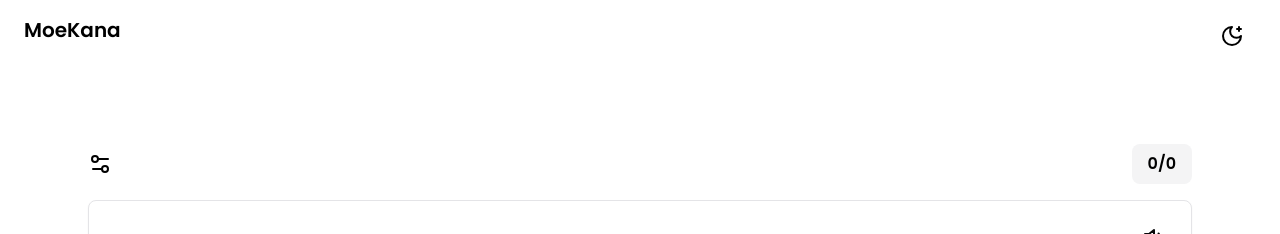
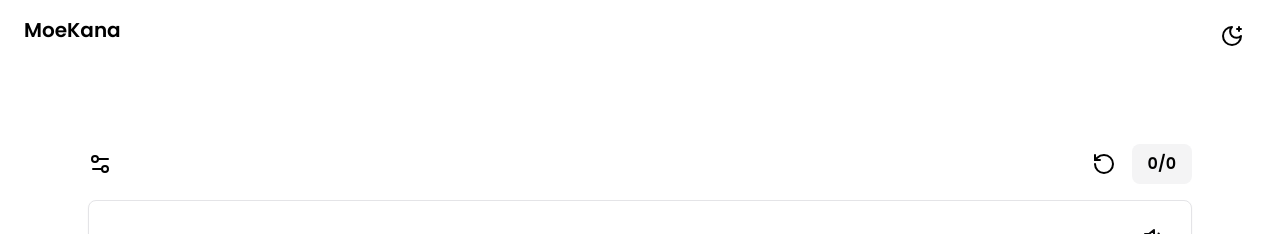
Before and after one commit to destructo570/moe-kana, a Next.js app: page /app in a window 1280 px wide. Shown: the top 234 px of the page. Built offline with nearby package versions, Linux system fonts and the light colour scheme.

Commit message:
feat: add reset button

```diff
--- a/app/app/page.tsx
+++ b/app/app/page.tsx
@@ -6,6 +6,8 @@ import { GameSession } from "@/models/interfaces/GameSession.interface";
 import { getSelectedOptions } from "@/lib/utils";
 import Settings from "@/components/moekana/settings/Settings";
 import { DEFAULT_SELECTED_KANA_GROUPS } from "@/lib/constants";
+import { RotateCcw } from "lucide-react";
+import ConfirmationDialog from "@/components/reusable/ConfirmationDialog";
 
 const Page: React.FC = () => {
   const [session, setSession] = useState<GameSession>({
@@ -15,6 +17,8 @@ const Page: React.FC = () => {
       selected_options: DEFAULT_SELECTED_KANA_GROUPS,
     },
   });
+  const [reset_dialog, setResetDialog] = useState<boolean>(false);
+  const [is_reset, setIsReset] = useState<boolean>(false);
 
   const updateSessionHandler = useCallback((is_right_answer: boolean) => {
     setSession((prev) => {
@@ -44,16 +48,43 @@ const Page: React.FC = () => {
     });
   };
 
+  const resetSession = () => {
+    setSession((prev) => ({
+      ...prev,
+      right_answer_count: 0,
+      total_answer_count: 0,
+    }));
+    setIsReset((prev) => !prev);
+    setResetDialog(false);
+  };
+
   return (
     <main className="min-h-screen flex flex-col items-center p-6 max-w-6xl mx-auto">
       <section className="mt-12 mb-12 w-full">
         <div className="flex justify-between">
           <Settings onConfirm={updateSettings} />
-          <h3 className="px-4 py-2 bg-zinc-100 dark:bg-zinc-800 font-bold rounded-lg">{`${session.right_answer_count}/${session.total_answer_count}`}</h3>
+          <div className="flex items-center gap-4">
+            <ConfirmationDialog
+              is_active={reset_dialog}
+              title="Reset board?"
+              body="Are you sure you want to reset the board?"
+              onConfirm={resetSession}
+              onCancel={() => setResetDialog(false)}
+              dialog_trigger={
+                <RotateCcw
+                  className="hover:cursor-pointer"
+                  onClick={() => setResetDialog(true)}
+                />
+              }
+            />
+
+            <h3 className="px-4 py-2 bg-zinc-100 dark:bg-zinc-800 font-bold rounded-lg">{`${session.right_answer_count}/${session.total_answer_count}`}</h3>
+          </div>
         </div>
         <GameBoard
           updateSession={updateSessionHandler}
           current_session={session}
+          is_reset={is_reset}
         />
       </section>
     </main>
--- a/components/moekana/gameBoard/GameBoard.tsx
+++ b/components/moekana/gameBoard/GameBoard.tsx
@@ -8,6 +8,7 @@ import { Volume1 } from "lucide-react";
 interface GameBoardProps {
   updateSession: (is_right_answer: boolean) => void;
   current_session: GameSession;
+  is_reset: boolean;
 }
 
 interface Board {
@@ -18,6 +19,7 @@ interface Board {
 const GameBoard: React.FC<GameBoardProps> = ({
   updateSession,
   current_session,
+  is_reset,
 }) => {
   const [current_board, setCurrentBoard] = useState<Board>();
   const [selected_chars, setSelectedChars] = useState<Kana[]>([]);
@@ -34,7 +36,7 @@ const GameBoard: React.FC<GameBoardProps> = ({
       createNewBoard(selected_chars?.length);
     }
     // eslint-disable-next-line react-hooks/exhaustive-deps
-  }, [selected_chars]);
+  }, [selected_chars, is_reset]);
 
   const createNewBoard = (length: number) => {
     if (!length) return;
--- /dev/null
+++ b/components/reusable/ConfirmationDialog.tsx
@@ -0,0 +1,44 @@
+import React from "react";
+import {
+  Dialog,
+  DialogTrigger,
+  DialogContent,
+  DialogTitle,
+  DialogHeader,
+  DialogDescription,
+  DialogFooter,
+} from "../ui/dialog";
+import { Button } from "../ui/button";
+
+interface ConfirmationDialogProps {
+  is_active: boolean;
+  title: string;
+  body: string;
+  onConfirm: () => void;
+  onCancel: () => void;
+  dialog_trigger: React.ReactElement;
+}
+
+const ConfirmationDialog: React.FC<ConfirmationDialogProps> = (props) => {
+  const { is_active, title, body, onConfirm, onCancel, dialog_trigger } = props;
+  return (
+    <Dialog open={is_active}>
+      <DialogTrigger>{dialog_trigger}</DialogTrigger>
+      <DialogContent close_btn={false}>
+        <DialogHeader className="text-left">
+          <DialogTitle>{title}</DialogTitle>
+        </DialogHeader>
+        <DialogDescription>{body}</DialogDescription>
+
+        <DialogFooter className="flex flex-row justify-end gap-2">
+          <Button variant="outline" onClick={onCancel}>
+            Cancel
+          </Button>
+          <Button onClick={onConfirm}>Confirm</Button>
+        </DialogFooter>
+      </DialogContent>
+    </Dialog>
+  );
+};
+
+export default ConfirmationDialog;
```
